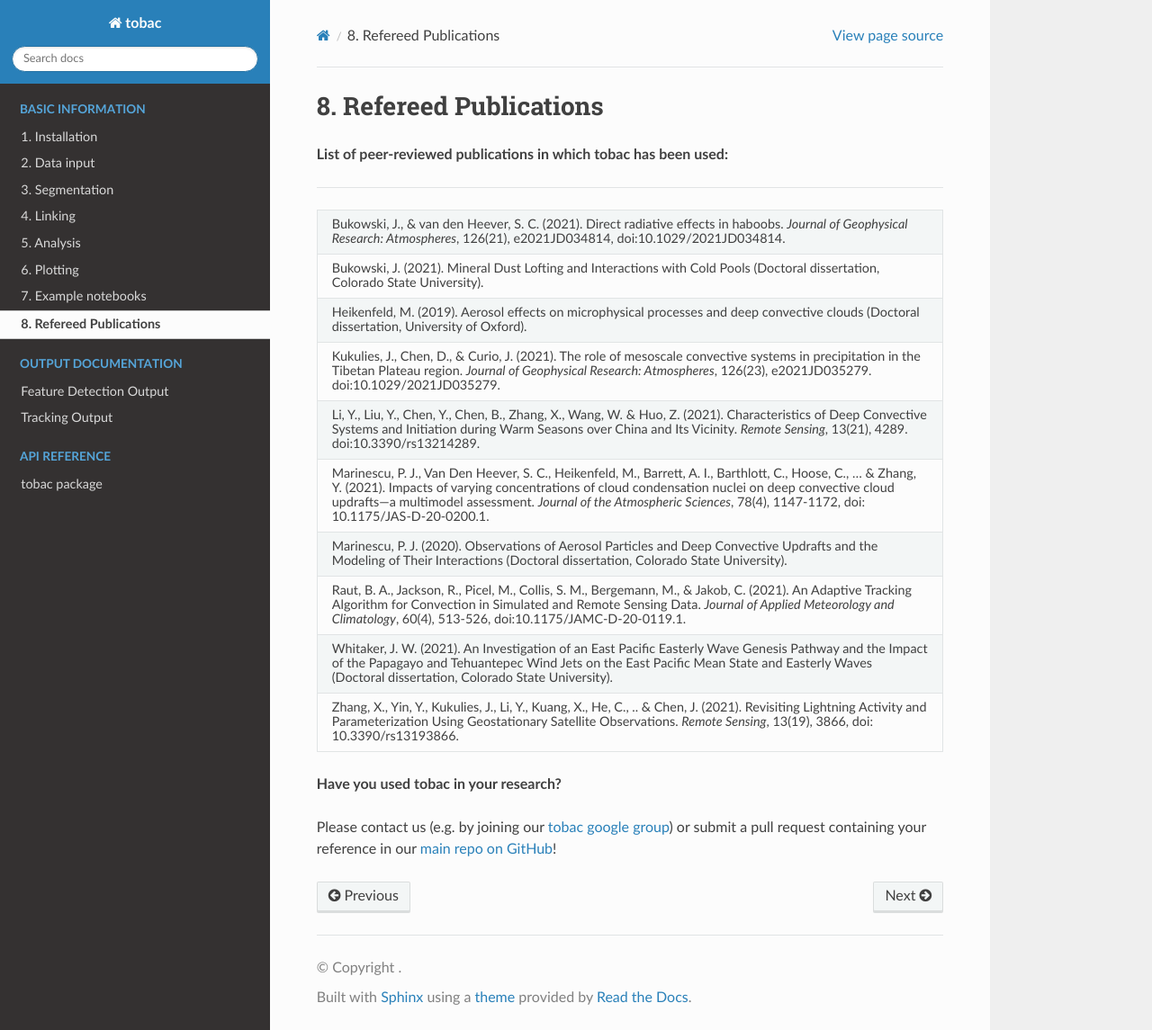
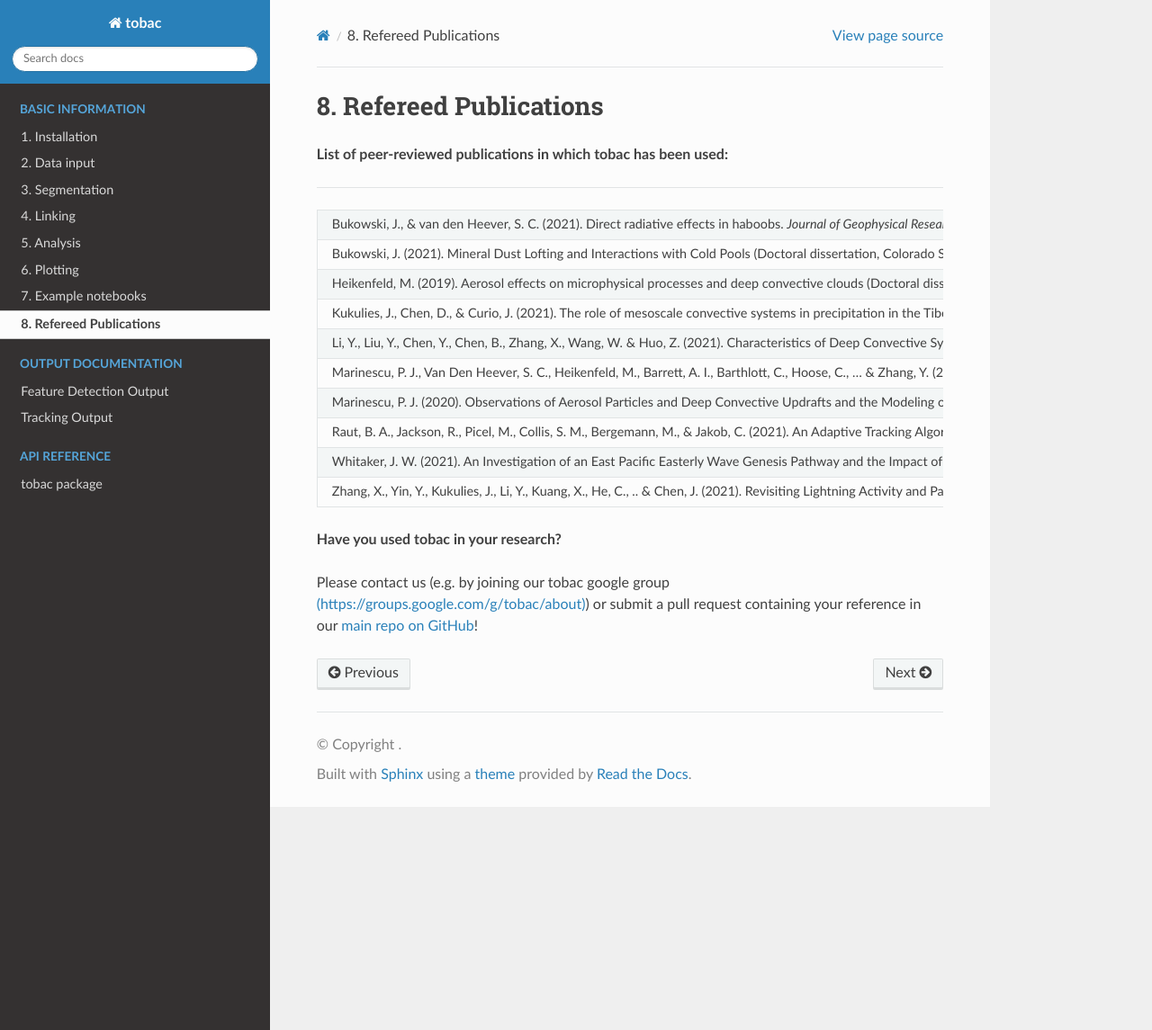
Before and after one commit to tobac-project/tobac, a Sphinx documentation site: the page built from doc/publications.rst, in a window 1280 px wide and 1145 px high. Shown: the whole window at 90% size. Built offline with Sphinx 7.4.7 and the Read the Docs theme 2.0.0, drawn with Linux system fonts in a browser that asks for light colours; formulas are drawn with MathJax 3; pages that are not in the unit, such as notebooks, are missing from menus.

Commit message:
Revert "added html static path to make table configuration work"
This reverts commit 68ceff541e20a32c20745567fb9d1f06428e2102.

```diff
--- a/doc/conf.py
+++ b/doc/conf.py
@@ -15,9 +15,6 @@ extensions = ['sphinx.ext.autodoc', 'sphinx.ext.doctest', 'sphinx.ext.todo',
 
 
 html_theme = "sphinx_rtd_theme"
-
-html_static_path = ['_static']
-
 
 project = u'tobac'
 
--- a/doc/publications.rst
+++ b/doc/publications.rst
@@ -34,4 +34,4 @@ Refereed Publications
 
 **Have you used tobac in your research?**
 
-Please contact us (e.g. by joining our `tobac google group <https://groups.google.com/g/tobac/about>`_) or submit a pull request containing your reference in our `main repo on GitHub <https://github.com/tobac-project/tobac>`_!
+Please contact us (e.g. by joining our tobac google group `<(https://groups.google.com/g/tobac/about)>`_) or submit a pull request containing your reference in our `main repo on GitHub <https://github.com/tobac-project/tobac>`_!
```
Also changed, not shown: doc/_static/theme_overrides.css (+5 -6 lines).
